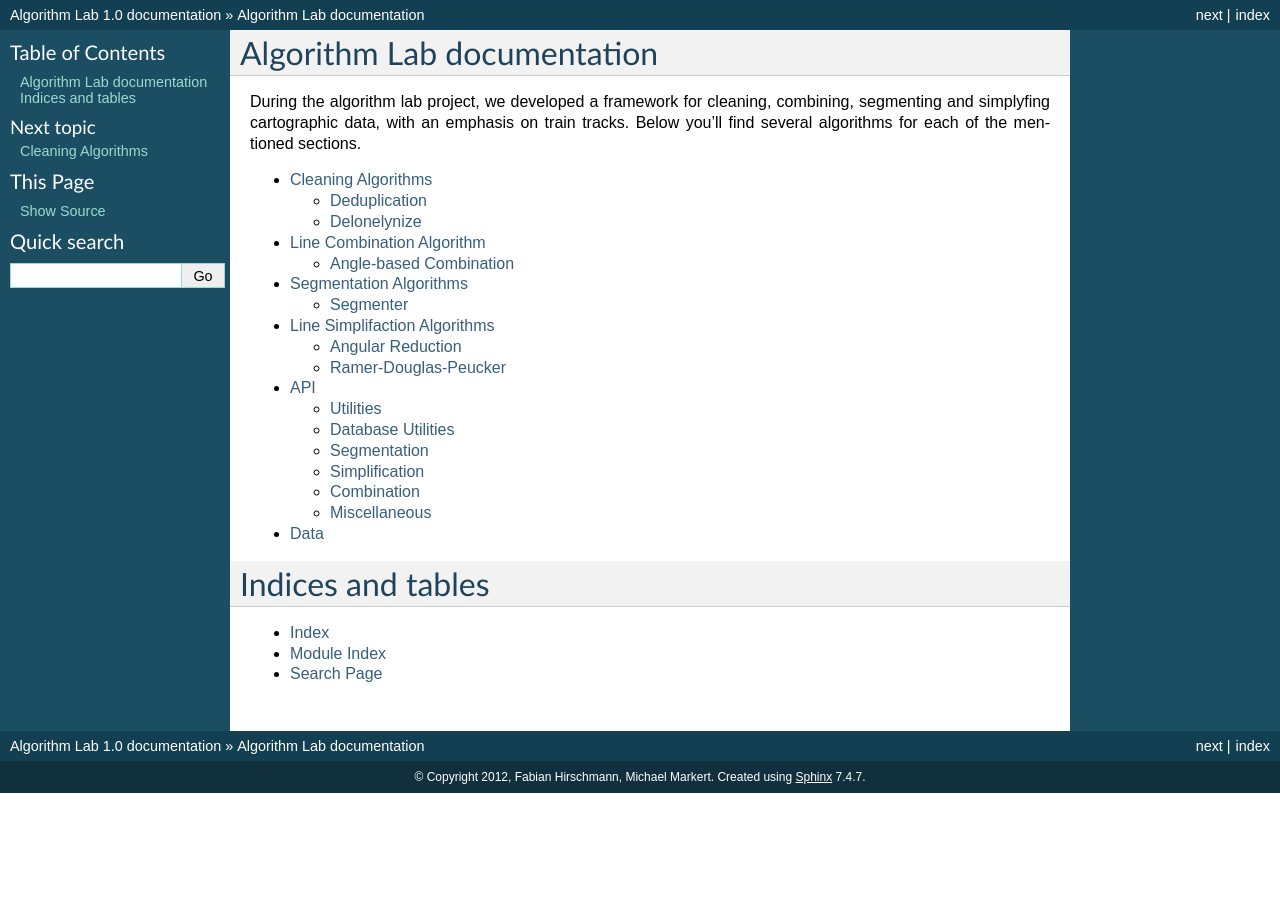
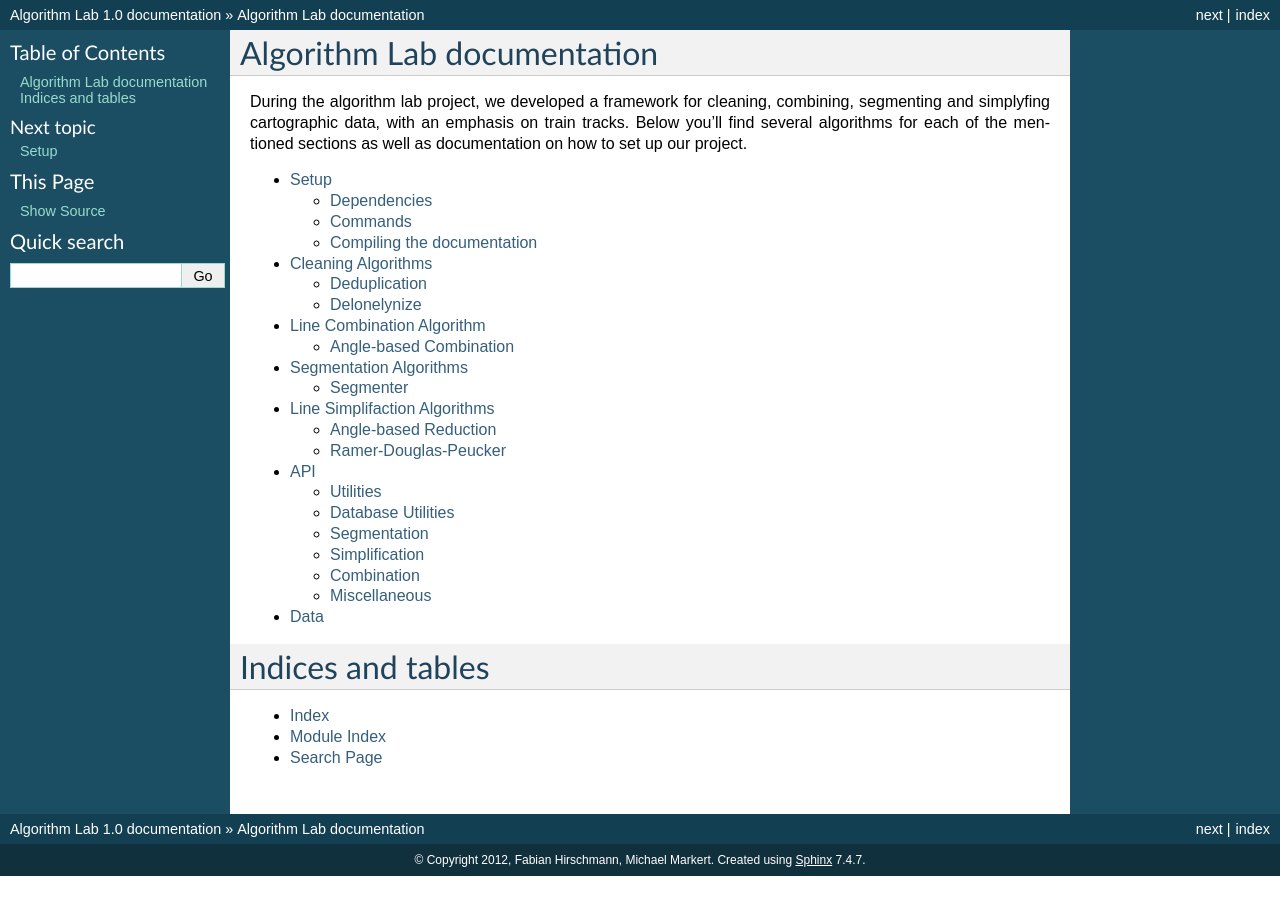
Before and after one commit to fhirschmann/algolab, a Sphinx documentation site: the page built from doc/index.rst, in a window 1280 px wide. Built offline with Sphinx 7.4.7, drawn with Linux system fonts in a browser that asks for light colours; formulas are drawn with MathJax 3.

Commit message:
doc: updated documentation

```diff
--- a/doc/conf.py
+++ b/doc/conf.py
@@ -26,7 +26,7 @@ sys.path.append(os.pardir + os.sep + "src")
 
 # Add any Sphinx extension module names here, as strings. They can be extensions
 # coming with Sphinx (named 'sphinx.ext.*') or your custom ones.
-extensions = ['sphinx.ext.autodoc', 'sphinx.ext.doctest', 'sphinx.ext.intersphinx', 'sphinx.ext.todo', 'sphinx.ext.coverage', 'sphinx.ext.pngmath', 'sphinx.ext.viewcode', 'sphinx.ext.graphviz', 'matplotlib.sphinxext.plot_directive']
+extensions = ['sphinx.ext.autodoc', 'sphinx.ext.doctest', 'sphinx.ext.intersphinx', 'sphinx.ext.todo', 'sphinx.ext.coverage', 'sphinx.ext.pngmath', 'sphinx.ext.viewcode', 'sphinx.ext.graphviz', 'matplotlib.sphinxext.plot_directive', 'sphinxcontrib.programoutput']
 
 # Add any paths that contain templates here, relative to this directory.
 templates_path = ['_templates']
--- a/doc/index.rst
+++ b/doc/index.rst
@@ -9,11 +9,12 @@ Algorithm Lab documentation
 During the algorithm lab project, we developed a framework for cleaning,
 combining, segmenting and simplyfing cartographic data, with an emphasis
 on train tracks. Below you'll find several algorithms for each of the
-mentioned sections.
+mentioned sections as well as documentation on how to set up our project.
 
 .. toctree::
    :maxdepth: 2
 
+   setup
    clean
    comb
    seg
--- a/doc/simp.rst
+++ b/doc/simp.rst
@@ -2,8 +2,8 @@
 Line Simplifaction Algorithms
 =============================
 
-Angular Reduction
------------------
+Angle-based Reduction
+----------------------
 
 .. autofunction:: algolab.simplify.anglereduce
 
```
Also changed, not shown: doc/setup.rst (added, +66 -0 lines).
